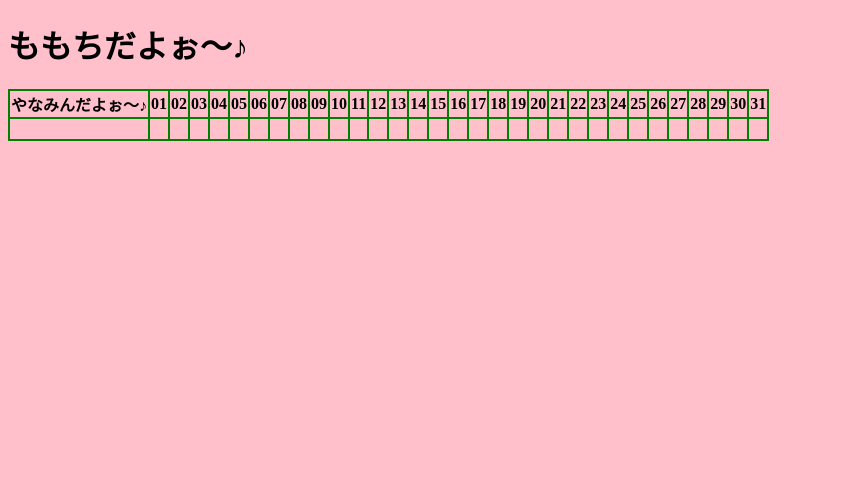
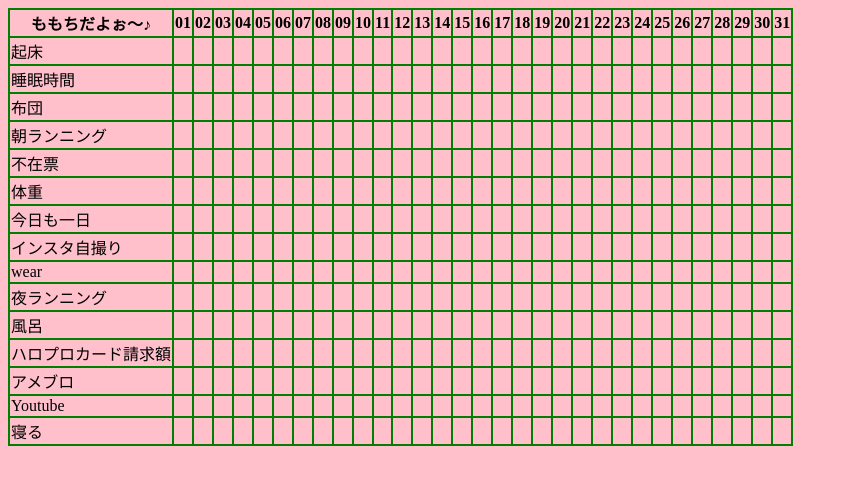
Before and after one commit to takaoyamakoshi/momochi, a Jekyll site: the page built from showtime/template/sns.md, in a window 1280 px wide. Shown: the top 485 px of the page, without its empty margins (0-848 px from the left). Built offline with Jekyll 4.4.1, drawn with Linux system fonts in a browser that asks for light colours; our own code applies the rules of GitHub Pages for plain Markdown files.

Commit message:
Update sns.md

```diff
--- a/showtime/template/sns.md
+++ b/showtime/template/sns.md
@@ -1,5 +1,17 @@
-# ももちだよぉ～♪
-
-| やなみんだよぉ～♪ | 01 | 02 | 03 | 04 | 05 | 06 | 07 | 08 | 09 | 10 | 11 | 12 | 13 | 14 | 15 | 16 | 17 | 18 | 19 | 20 | 21 | 22 | 23 | 24 | 25 | 26 | 27 | 28 | 29 | 30 | 31 |
+| ももちだよぉ～♪ | 01 | 02 | 03 | 04 | 05 | 06 | 07 | 08 | 09 | 10 | 11 | 12 | 13 | 14 | 15 | 16 | 17 | 18 | 19 | 20 | 21 | 22 | 23 | 24 | 25 | 26 | 27 | 28 | 29 | 30 | 31 |
 |---|---|---|---|---|---|---|---|---|---|---|---|---|---|---|---|---|---|---|---|---|---|---|---|---|---|---|---|---|---|---|---|
-| | | | | | | | | | | | | | | | | | | | | | | | | | | | | | | | |
+| 起床 | | | | | | | | | | | | | | | | | | | | | | | | | | | | | | | |
+| 睡眠時間 | | | | | | | | | | | | | | | | | | | | | | | | | | | | | | | |
+| 布団 | | | | | | | | | | | | | | | | | | | | | | | | | | | | | | | |
+| 朝ランニング | | | | | | | | | | | | | | | | | | | | | | | | | | | | | | | |
+| 不在票 | | | | | | | | | | | | | | | | | | | | | | | | | | | | | | | |
+| 体重 | | | | | | | | | | | | | | | | | | | | | | | | | | | | | | | |
+| 今日も一日 | | | | | | | | | | | | | | | | | | | | | | | | | | | | | | | |
+| インスタ自撮り | | | | | | | | | | | | | | | | | | | | | | | | | | | | | | | |
+| wear | | | | | | | | | | | | | | | | | | | | | | | | | | | | | | | |
+| 夜ランニング | | | | | | | | | | | | | | | | | | | | | | | | | | | | | | | |
+| 風呂 | | | | | | | | | | | | | | | | | | | | | | | | | | | | | | | |
+| ハロプロカード請求額 | | | | | | | | | | | | | | | | | | | | | | | | | | | | | | | |
+| アメブロ | | | | | | | | | | | | | | | | | | | | | | | | | | | | | | | |
+| Youtube | | | | | | | | | | | | | | | | | | | | | | | | | | | | | | | |
+| 寝る | | | | | | | | | | | | | | | | | | | | | | | | | | | | | | | |
```
